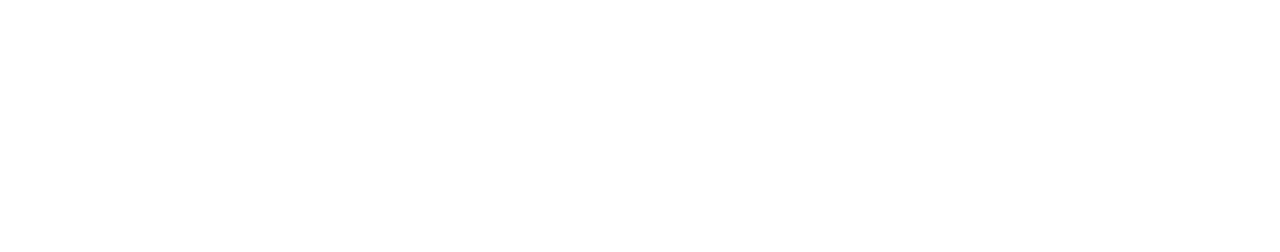
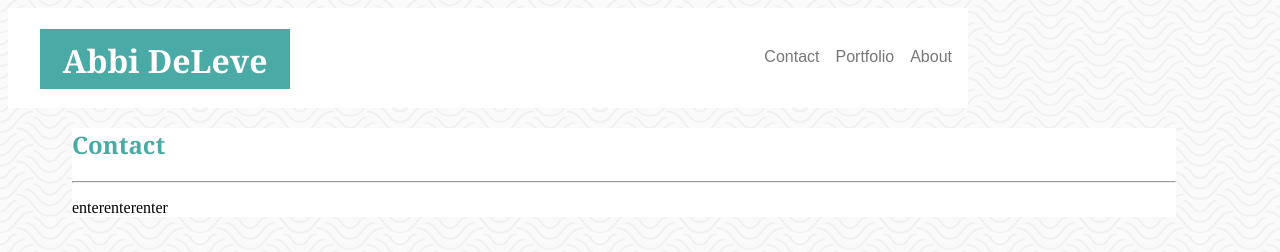
Before and after one commit to abbimdeleve/Basic-Portfolio, a plain HTML site: page contact.html in a window 1280 px wide. Drawn offline with Linux system fonts and the light colour scheme.

Commit message:
addedpagesandpic

```diff
--- a/contact.html
+++ b/contact.html
@@ -0,0 +1,35 @@
+<!DOCTYPE html>
+<html lang="en">
+
+<head>
+    <meta charset="UTF-8">
+    <meta name="viewport" content="width=device-width, initial-scale=1.0">
+    <meta http-equiv="X-UA-Compatible" content="ie=edge">
+    <title>Abbi's Portfolio</title>
+    <link rel="stylesheet" type=text/css href="./assets/css/style.css">
+</head>
+
+<body>
+    <header>
+        <h1 class="name">Abbi DeLeve</h1>
+        <nav>
+            <ul>
+                <li style="padding-right: 1em"><a href="index.html">About</a></li>
+                <li style="padding-right: 1em"><a href="portfolio.html">Portfolio</a></li>
+                <li style="padding-right: 1em"><a href="contact.html">Contact</a></li>
+            </ul>
+        </nav>
+    </header>
+
+    <section>
+
+        <h2>Contact</h2>
+        <hr>
+        <p class="contact">enterenterenter
+        </p>
+    </section>
+
+
+</body>
+
+</html>
```
Also changed, not shown: index.html (+7 -1 lines), portfolio.html (+35 -0 lines), assets/css/images/IMG_slack .jpg (added).
